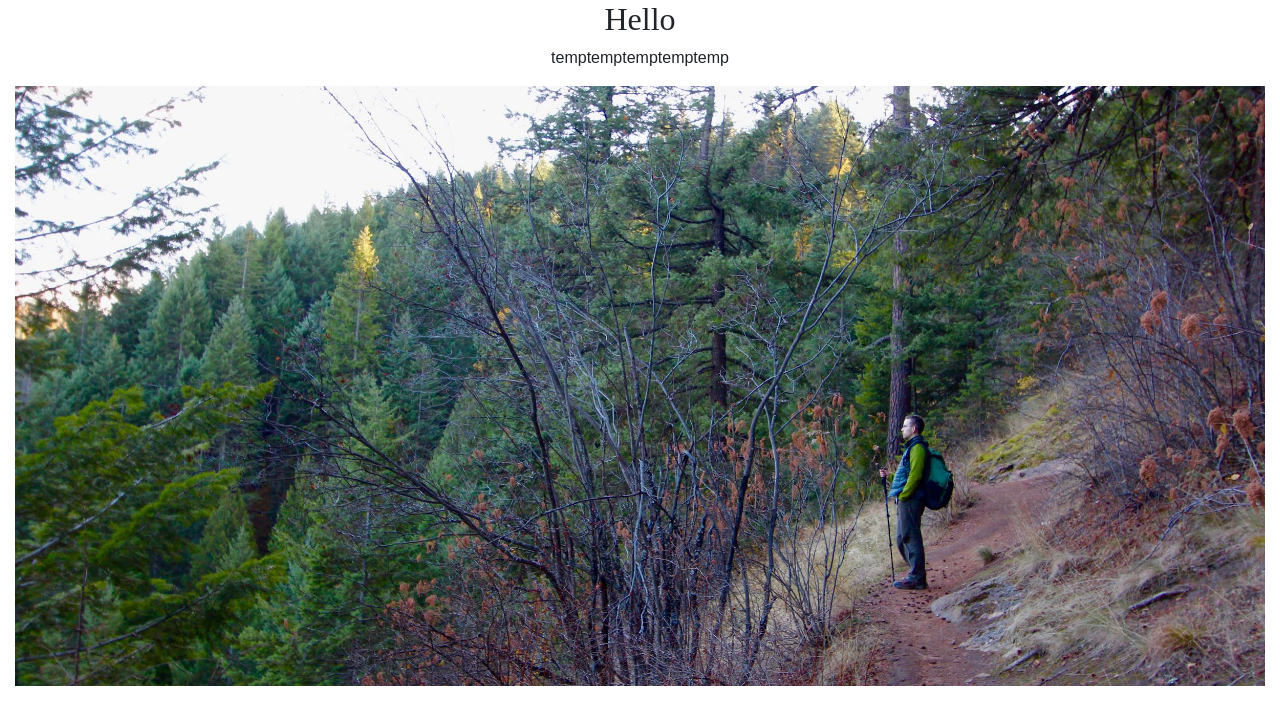
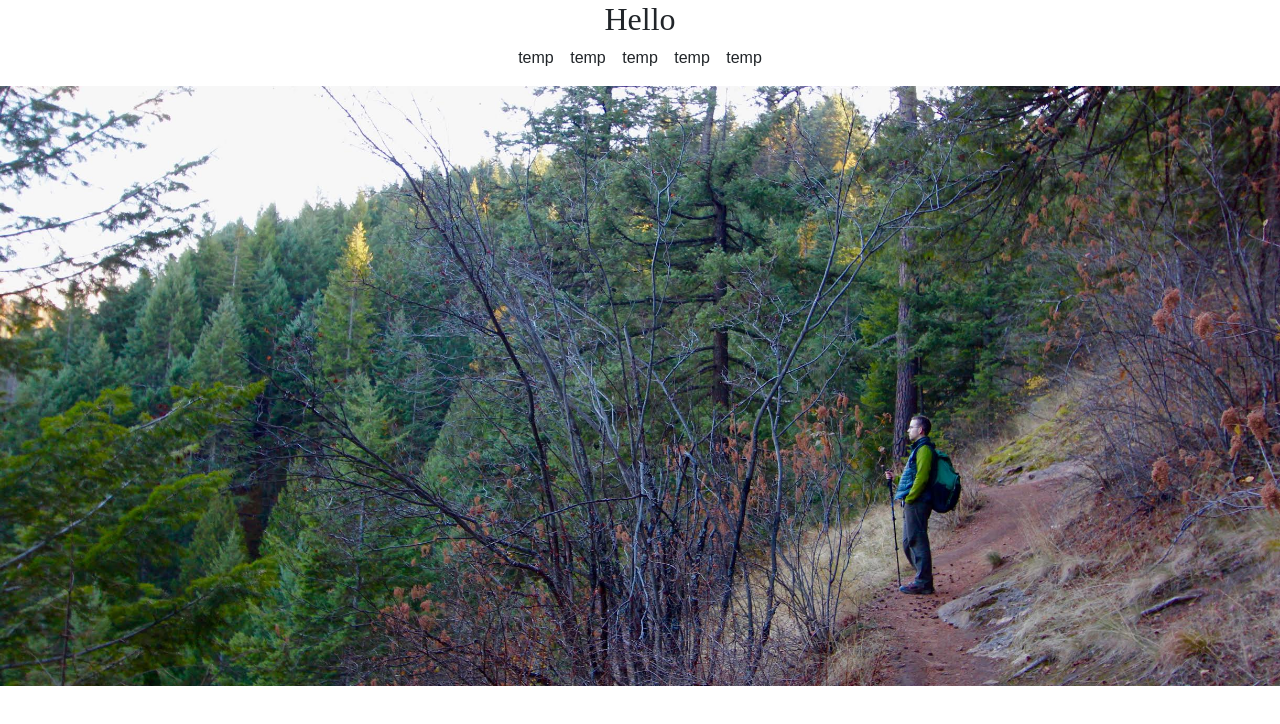
Before and after one commit to RileyDMK/pivot-point, a React (Create React App) app: page / in a window 1280 px wide. Shown: the top 724 px of the page. Built offline with nearby package versions, Linux system fonts and the light colour scheme.

Commit message:
Improve nav style

```diff
--- a/src/App.css
+++ b/src/App.css
@@ -1,5 +1,8 @@
 .App {
   text-align: center; }
+
+#App {
+  padding: 0; }
 
 .App-logo {
   animation: App-logo-spin infinite 20s linear;
@@ -23,7 +26,9 @@
   list-style-type: none; }
 
 #nav > li {
-  display: inline; }
+  padding: 3px 6px;
+  display: inline;
+  font-size: 1em; }
 
 #hero {
   width: 100%;
--- a/src/App.js
+++ b/src/App.js
@@ -5,8 +5,7 @@ import './App.css';
 class App extends Component {
   render() {
     return (
-
-      <div className="container-fluid App">
+        <div id="App" className="container-fluid App">
           {/* <header className="App-header">
 
             {/* <img src={logo} className="App-logo" alt="logo" />
@@ -27,11 +26,11 @@ class Nav extends Component {
     return(
       <div className="row">
         <ul id="nav" className="col-md-12">
-          <li>temp</li>
-          <li>temp</li>
-          <li>temp</li>
-          <li>temp</li>
-          <li>temp</li>
+          <li>temp </li>
+          <li>temp </li>
+          <li>temp </li>
+          <li>temp </li>
+          <li>temp </li>
         </ul>
       </div>
     );
--- a/src/App.scss
+++ b/src/App.scss
@@ -1,5 +1,9 @@
 .App {
   text-align: center;
+}
+
+#App {
+  padding: 0;
 }
 
 .App-logo {
@@ -29,7 +33,9 @@
 }
 
 #nav > li {
+  padding: 3px 6px;
   display: inline;
+  font-size: 1em;
 }
 
 #hero {
```
Lines whose indentation alone changed are shown as unchanged.
